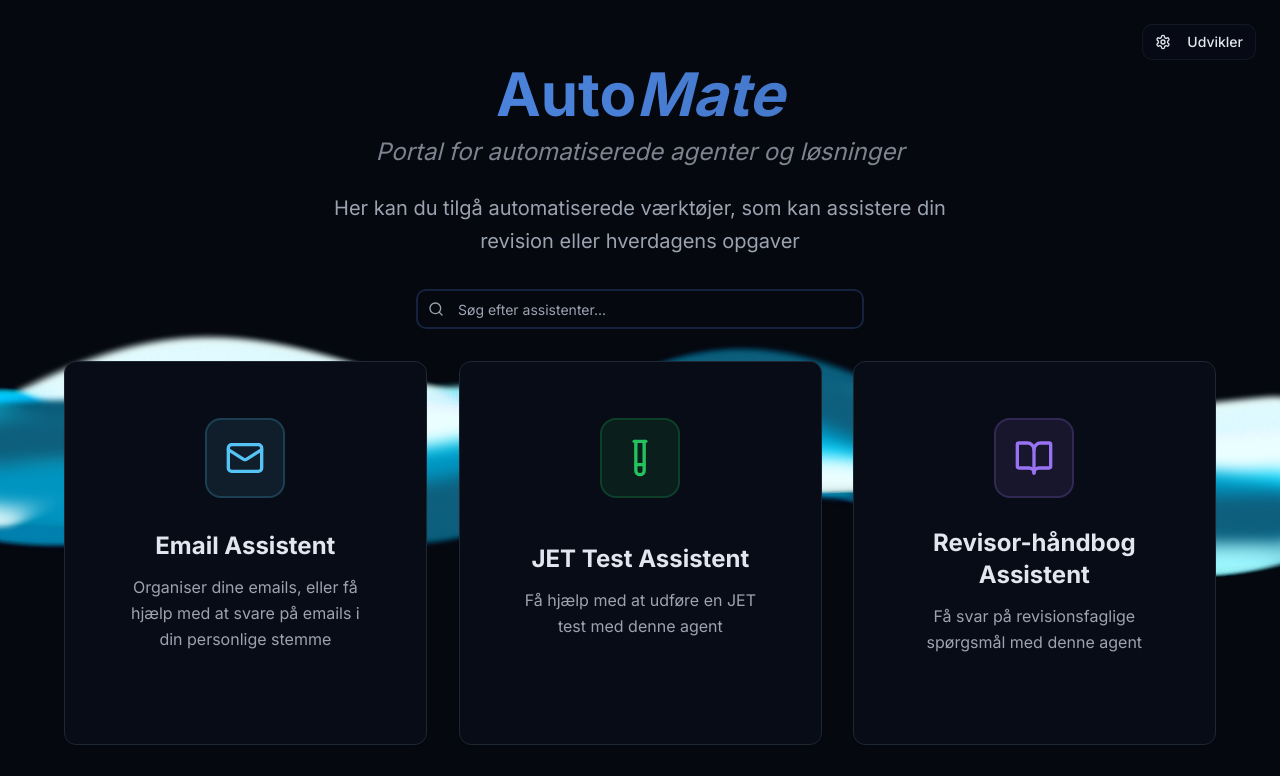
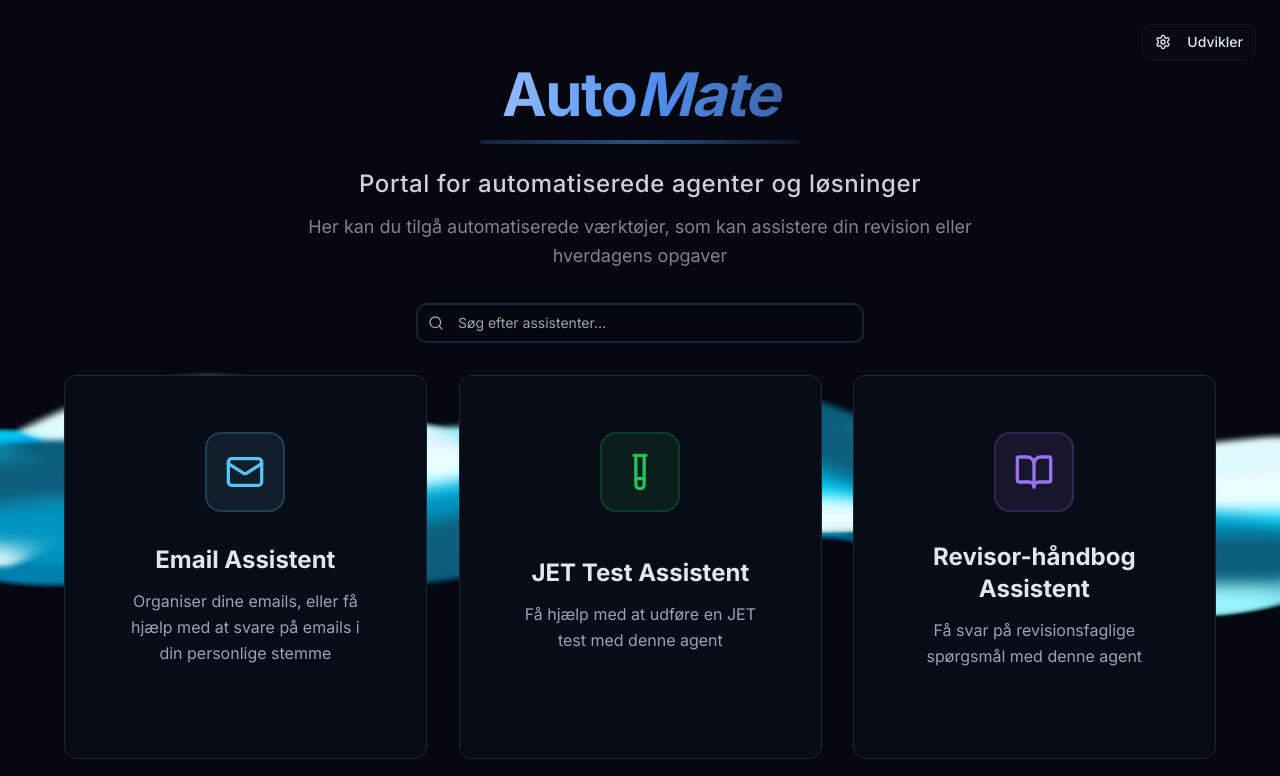
Before and after one commit to PValentinoo/AutoMate, a React (Vite) app: page / in a window 1280 px wide. Shown: the top 776 px of the page. Built offline with nearby package versions, Linux system fonts and the light colour scheme.

Commit message:
UX design

```diff
--- a/src/components/ui/wavy-background.tsx
+++ b/src/components/ui/wavy-background.tsx
@@ -92,7 +92,7 @@ export const WavyBackground = ({
       ctx.lineJoin = 'round';
       ctx.filter = `blur(${blur}px)`;
     };
-    render();
+    render(0);
   };
 
   const waveColors = colors ?? [
@@ -119,9 +119,9 @@ export const WavyBackground = ({
         for (x = 0; x < w; x += pointDensity) {
           var y = noise(x / 800, 0.3 * i, nt) * 100;
           if (x === 0) {
-            ctx.moveTo(x, y + h * 0.55);
+            ctx.moveTo(x, y + h * 0.6);
           } else {
-            ctx.lineTo(x, y + h * 0.55);
+            ctx.lineTo(x, y + h * 0.6);
           }
         }
         ctx.stroke();
--- a/src/pages/Index.tsx
+++ b/src/pages/Index.tsx
@@ -1,4 +1,4 @@
-import { Mail, TestTube, BookOpen, Lightbulb, Search, Loader2, Calculator } from "lucide-react";
+import { Mail, TestTube, BookOpen, Lightbulb, Search, Loader2, Calculator, Zap } from "lucide-react";
 import { useNavigate } from "react-router-dom";
 import { useState, useMemo, useEffect, useCallback } from "react";
 import { WorkflowCard } from "@/components/WorkflowCard";
@@ -84,16 +84,24 @@ const Index = () => {
 
       <div className="container mx-auto px-6 py-16">
         <AnimatedElement animation="fade-in">
-          <div className="text-center mb-8">
-            <h1 className="text-6xl font-bold mb-3 bg-gradient-to-r from-primary to-primary/70 bg-clip-text text-transparent">
+          <div className="mb-8 max-w-6xl mx-auto">
+            <div className="text-center max-w-3xl mx-auto">
+              <div className="mb-6">
+                <h1 className="text-6xl font-bold mb-4 bg-gradient-to-r from-white via-primary to-slate-900 bg-clip-text text-transparent drop-shadow-lg tracking-tight">
                   Auto<span className="italic">Mate</span>
                 </h1>
-            <p className="text-2xl italic text-muted-foreground/80 mb-6">
+                <div className="w-80 h-1 bg-gradient-to-r from-primary/20 via-primary/50 to-primary/10 rounded-full mx-auto mb-4"></div>
+              </div>
+
+              <div className="space-y-3">
+                <p className="text-2xl font-medium text-foreground/90 tracking-wide">
                   Portal for automatiserede agenter og løsninger
                 </p>
-            <p className="text-xl text-muted-foreground max-w-2xl mx-auto leading-relaxed">
+                <p className="text-lg text-muted-foreground/80 leading-relaxed max-w-2xl mx-auto">
                   Her kan du tilgå automatiserede værktøjer, som kan assistere din revision eller hverdagens opgaver
                 </p>
+              </div>
+            </div>
           </div>
         </AnimatedElement>
 
```
Lines whose indentation alone changed are shown as unchanged.
